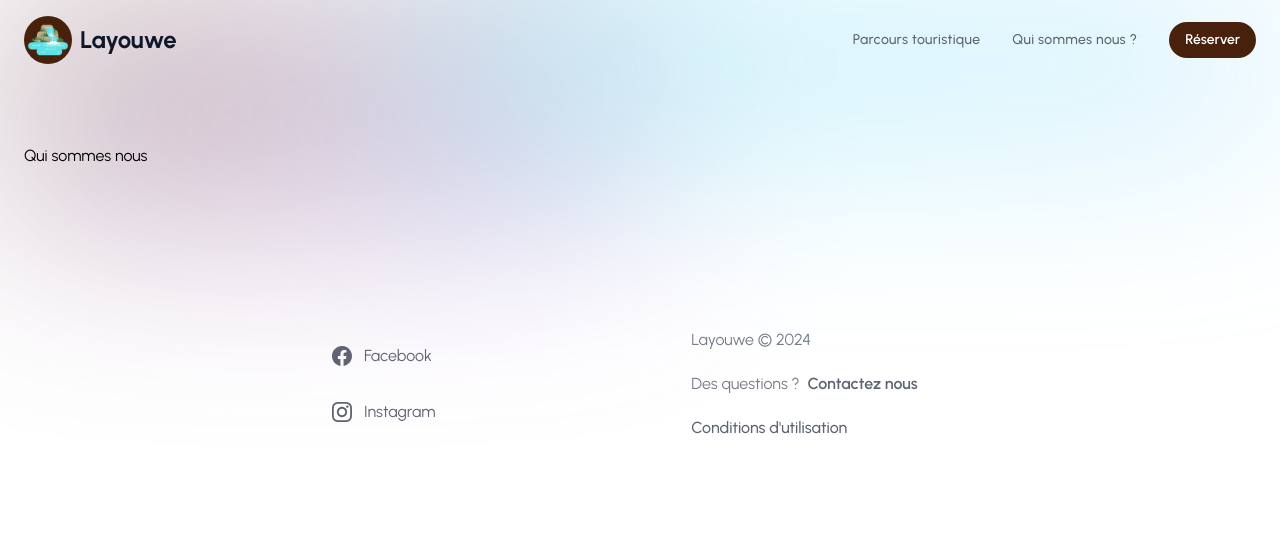
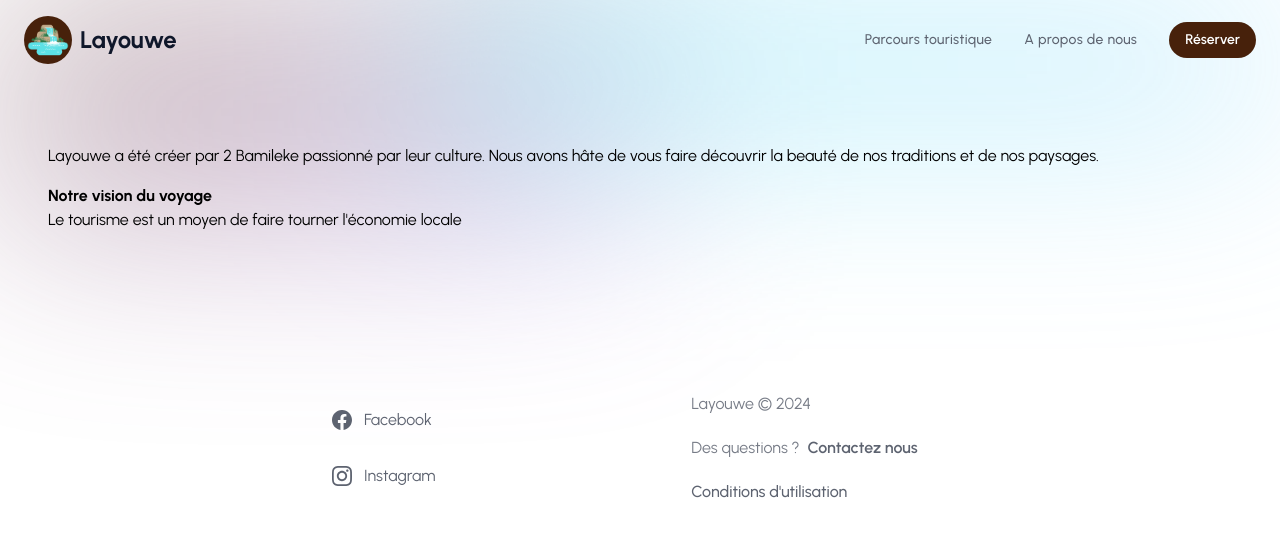
Before and after one commit to lvndry/layouwe, an Astro site: page /about in a window 1280 px wide. Built offline with nearby package versions, Linux system fonts and the light colour scheme; Astro itself is replaced by a stand-in of ours.

Commit message:
a propos de nous

```diff
--- a/src/components/AppFooter.astro
+++ b/src/components/AppFooter.astro
@@ -59,7 +59,7 @@ import Container from "./Container.astro";
           class="m-auto mt-16 w-10/12 text-center sm:mt-auto sm:w-5/12 sm:text-left"
         >
           <div class="mb-5 text-gray-500 dark:text-gray-400">
-            Layouwe &copy; <span id="year">2024</span>
+            Layouwe &copy; <span id="year">{new Date().getFullYear()}</span>
           </div>
           <div class="mb-5 text-gray-500 dark:text-gray-400">
             Des questions ?
--- a/src/components/AppHeader.astro
+++ b/src/components/AppHeader.astro
@@ -37,7 +37,7 @@ import { Image } from "astro:assets";
             >
               <li>
                 <a
-                  href="#services"
+                  href="/#services"
                   class="block md:px-4 transition hover:text-primary"
                 >
                   <span>Parcours touristique</span>
@@ -48,7 +48,7 @@ import { Image } from "astro:assets";
                   href="/about"
                   class="block md:px-4 transition hover:text-primary"
                 >
-                  <span>Qui sommes nous ?</span>
+                  <span>A propos de nous</span>
                 </a>
               </li>
               <!--
--- a/src/layouts/Layout.astro
+++ b/src/layouts/Layout.astro
@@ -56,7 +56,9 @@ const { title, id } = Astro.props;
           </div>
         </div>
         <div class="relative pt-36 ml-auto">
-          <slot />
+          <Container>
+            <slot />
+          </Container>
         </div>
       </Container>
     </main>
--- a/src/pages/about.astro
+++ b/src/pages/about.astro
@@ -2,6 +2,14 @@
 import Layout from "../layouts/Layout.astro";
 ---
 
-<Layout title="Qui sommes nous ?" id="about">
-  <div>Qui sommes nous</div>
+<Layout title="A propos de nous" id="about">
+  <div class="mb-4">
+    Layouwe a été créer par 2 Bamileke passionné par leur culture. Nous avons
+    hâte de vous faire découvrir la beauté de nos traditions et de nos paysages.
+  </div>
+
+  <div>
+    <h3 class="h3 font-bold">Notre vision du voyage</h3>
+    <p>Le tourisme est un moyen de faire tourner l'économie locale</p>
+  </div>
 </Layout>
```
